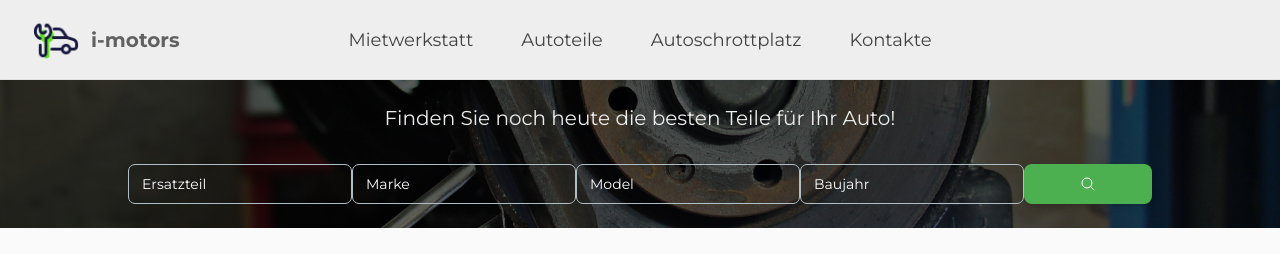
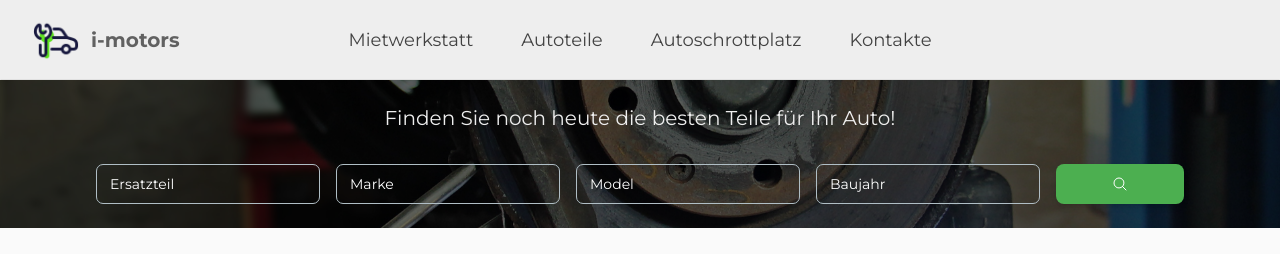
Before and after one commit to kostarusin/i-motors, a Next.js app: page /example in a window 1280 px wide. Shown: the top 254 px of the page. Built offline with nearby package versions, Linux system fonts and the light colour scheme.

Commit message:
try to fix search layout on example page

```diff
--- a/src/app/components/ShopPageSearch.tsx
+++ b/src/app/components/ShopPageSearch.tsx
@@ -9,7 +9,7 @@ const inputNames: string[] = ['Ersatzteil', 'Marke', 'Model', 'Baujahr'];
 
 const CataloguePageForm: React.FC = () => {
   return (
-    <form className="grid grid-cols-1 sm:grid-cols-2 lg:grid-cols-4 xl:grid-flow-col mx-6">
+    <form className="grid grid-cols-1 sm:grid-cols-2 lg:grid-cols-4 xl:grid-flow-col mx-6 gap-4">
       {inputNames.map((inputName: string) => (
         <Input
           {...({} as any)}
--- a/src/app/example/page.tsx
+++ b/src/app/example/page.tsx
@@ -17,7 +17,9 @@ const Example = () => {
           <p className="text-lg sm:text-xl text-gray-200 mb-8 text-center">
             Finden Sie noch heute die besten Teile für Ihr Auto!
           </p>
-          <SchopPageSearch />
+          <div>
+            <SchopPageSearch />
+          </div>
         </div>
       </section>
 
```
